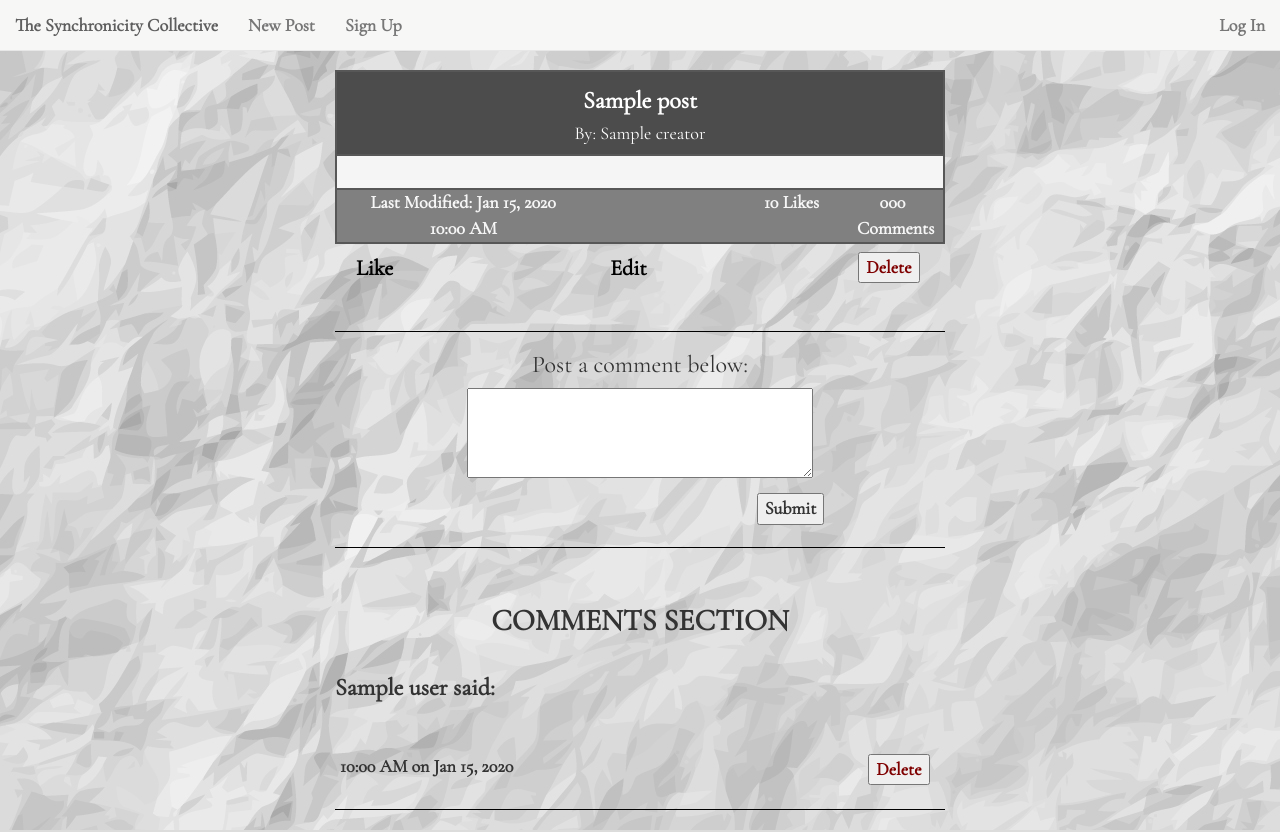
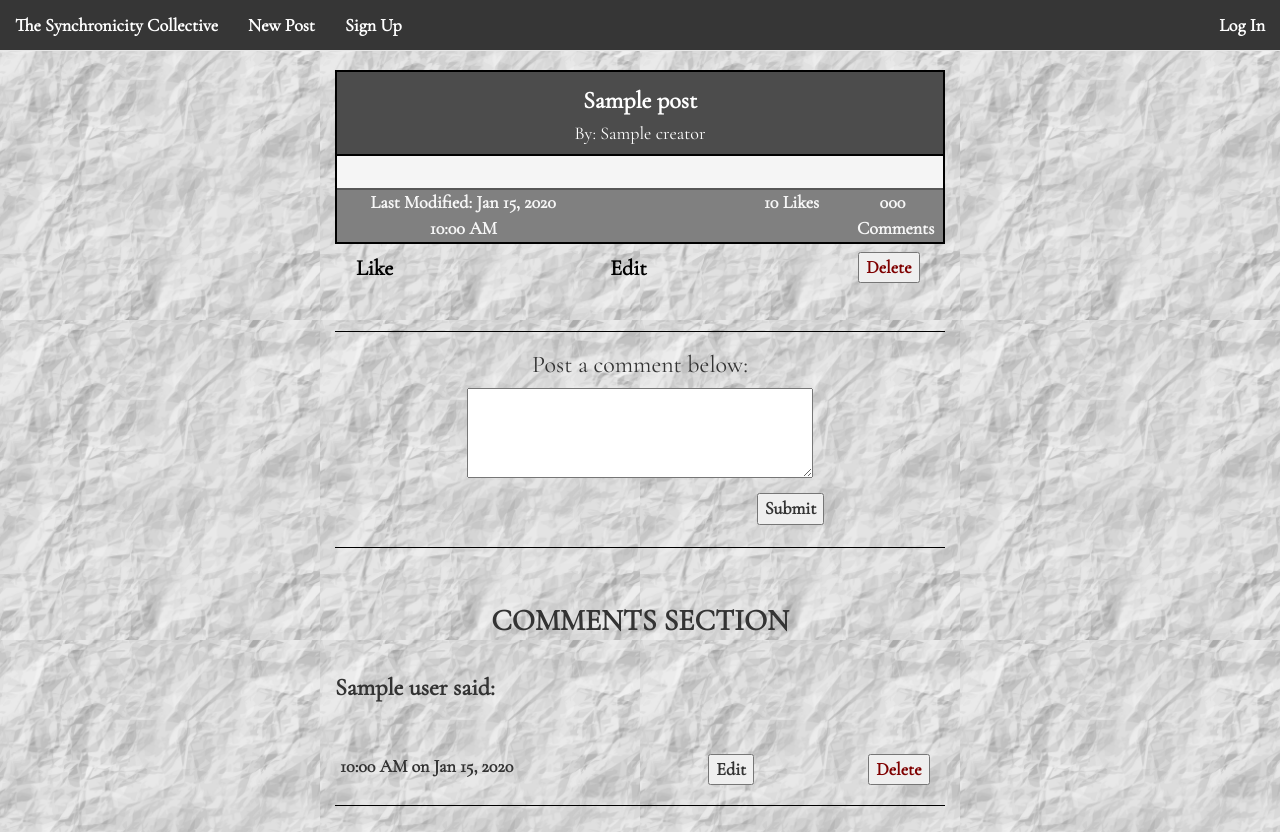
Before and after one commit to TheArtilect/sychronicity, a Python web app: template templates/permalink.html in a window 1280 px wide. Run offline with Jinja, Linux system fonts and the light colour scheme; the template is opened without the code that fills it: most values are stand-ins (such as "Sample title", 1, 10 or a date in 2020); some libraries are stand-ins or nearby versions.

Commit message:
comment editing added

```diff
--- a/static/css/style.css
+++ b/static/css/style.css
@@ -1,13 +1,18 @@
 .navbar{
-    background-color: #F7F7F6;
+    background-color: #363636;
 }
-
+/*
 .navbar-header{
     color: black;
     font-weight: bold;
 }
+*/
+
+
+
 body{
     background-image: url("/static/images/O5GLLH0.jpg");
+    background-size: 25%;
     padding-top: 70px;
     font-family: 'Cormorant Garamond', monospace;
     font-weight: 600;
@@ -28,7 +33,9 @@ a {
     color: black;
 }
 
-a:hover{
+a:hover,
+span:hover,
+.post-title:hover {
     color: #B27300;
 }
 
@@ -54,11 +61,11 @@ a:hover{
 
 .posts {
     border-collapse: collapse;
-    border: 2px solid #575757;
+    border: 2px solid #000;
 }
 
 .post-header{
-    border-bottom: 2px solid #575757;
+    border-bottom: 2px solid #000;
     background-color: #4C4C4C;
     color: white;
     /*  background-color: #98928B; */
@@ -176,6 +183,8 @@ a:hover{
 
 .comment{
     padding-top: 1vh;
+    border-bottom: 1px solid black;
+    padding-bottom: 2vh;
 }
 
 .comment-header {
@@ -206,5 +215,31 @@ a:hover{
     /*  footer  */
 footer{
     padding-bottom: 2vh;
-    font-size: 21px;
+    font-size: 20px;
 }
+
+
+
+span {
+    color: white;
+    font-weight: bold;
+}
+
+.edit_comment{
+    z-index: 9999;
+    float: right;
+    position: fixed;
+    top: 30vh;
+    left: 25vw;
+}
+
+#edit_comment_textarea{
+    width: 50vw;
+    height: 20vw;
+    background-color: black;
+    color: white;
+}
+
+#edit_comment_submit{
+    float: right;
+}
--- a/static/js/main.js
+++ b/static/js/main.js
@@ -1,14 +1,8 @@
 function displayAll(){
-    url = window.location.href;
+    $("#edit_comment_button").on("click", function(){
+        $(".edit_comment").css("opacity", "0.5")
+    })
 
-    function reloadPage(){
-        window.location.replace(url)
-    }
-
-    $(".refresh").on('click', function(){
-        reloadPage()
-
-    })
 
 
 
--- a/templates/base.html
+++ b/templates/base.html
@@ -31,29 +31,29 @@
     </head>
     <body>
     <nav class="navbar navbar-default navbar-fixed-top">
-      <div class="container-fluid">
+      <div class="container-fluid nbar-top">
 
         <div class="navbar-header">
-          <a id='syn' class="navbar-brand" href="/">The Synchronicity Collective</a>
+          <a class="navbar-brand nbar-top" href="/"><span>The Synchronicity Collective</span></a>
         </div>
 
 
         <div class="collapse navbar-collapse" id="bs-example-navbar-collapse-1">
           <ul class="nav navbar-nav">
-            <li><a href="/newpost">New Post</a></li>
+            <li><a href="/newpost"><span>New Post</span></a></li>
 
             {% if not user %}
-            <li><a href="/signup">Sign Up</a></li>
+            <li><a href="/signup"><span>Sign Up</span></a></li>
             {% endif %}
           </ul>
 
 
           <ul class="nav navbar-nav navbar-right">
             {% if not user %}
-                <li><a href="/login">Log In</a></li>
+                <li><a href="/login"><span>Log In</span></a></li>
             {% else %}
-                <li><a href='/welcome'>{{user.name}}</a></li>
-                <li><a href="/logout">Log Out</a></li>
+                <li><a href='/welcome'><span>{{user.name}}</span></a></li>
+                <li><a href="/logout"><span>Log Out</span></a></li>
             {% endif %}
           </ul>
 
--- a/templates/permalink.html
+++ b/templates/permalink.html
@@ -92,17 +92,14 @@
 
     {% endif %}
 
-<!--- not working, not saving to db
-    {% if edit_comment %}
-        <form method="post">
-            <textarea name="edit_comment_text">{{comment_obj.unrender_comment()}}</textarea>
-            <input type="submit">
-        </form>
-    {% endif %}
--->
     <div id='comment-section'>
         <h2 class='text-center'>COMMENTS SECTION</h2>
+
         {% for comment in comments %}
+            {% if edit_comment %}
+                {% block comment %}
+                {% endblock comment %}
+            {% endif %}
         <div class="comment">
             <h3 class="comment-header text-justify">{{comment.user}} said:</h3>
             <p class='comment-content text-justify'>{{comment.rendered_comment() | safe }}</p>
@@ -110,7 +107,13 @@
                 <div class='col-md-4'>
                     <p>{{comment.created.strftime("%I:%M %p on %b %d, %Y")}}</p>
                 </div>
-                <div class='col-md-offset-6 col-md-1'>
+                <div class="col-md-1 col-md-offset-3">
+                    <form method='post'>
+                        <input type='hidden' name='comment_key_id' value="{{comment.key().id()}}">
+                        <input type='submit' name='edit_comment' value="Edit" id="edit_comment_button">
+                    </form>
+                </div>
+                <div class='col-md-offset-2 col-md-1'>
                     <form method="post">
                         <input type="hidden" name="comment_id" value="{{comment.key().id()}}">
                         <input type="submit" name="delete_comment" value="Delete" id='delete-comment-button'>
@@ -118,17 +121,14 @@
                 </div>
             </div>
         </div>
-        <!--
-            <form method="post">
-                <input type="hidden" name="edit_comment_id" value="{{comment.key().id()}}">
-                <input type="submit" name='edit_comment' value="Edit">
-            </form>
-    -->
-        </div>
-        <hr>
+
+
+
     {% endfor %}
     </div>
 </div>
+<br>
+
 
 
 {% endblock %}
```
Also changed, not shown: PostPage.py (+21 -18 lines), index.yaml (+12 -0 lines), templates/edit_comment.html (added, +13 -0 lines), templates/frontpage.html (+9 -14 lines), 12 other files.
